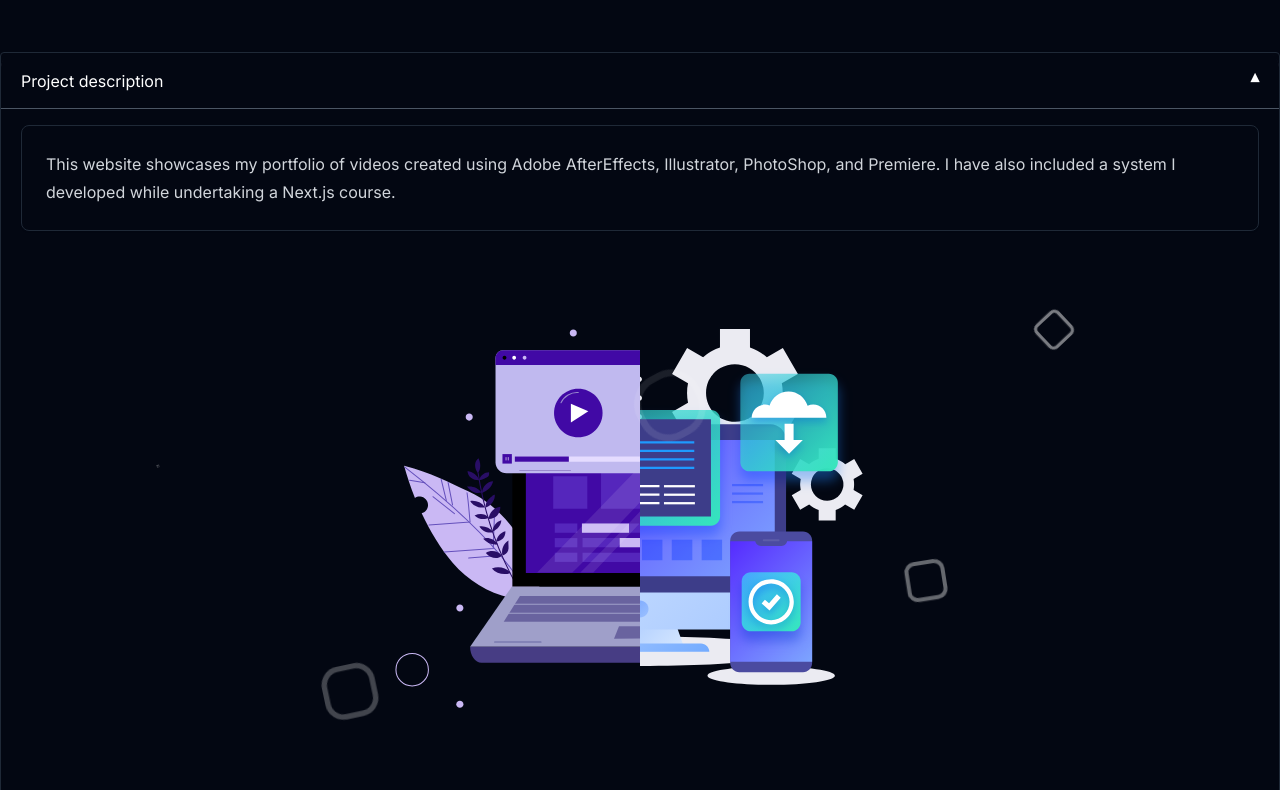
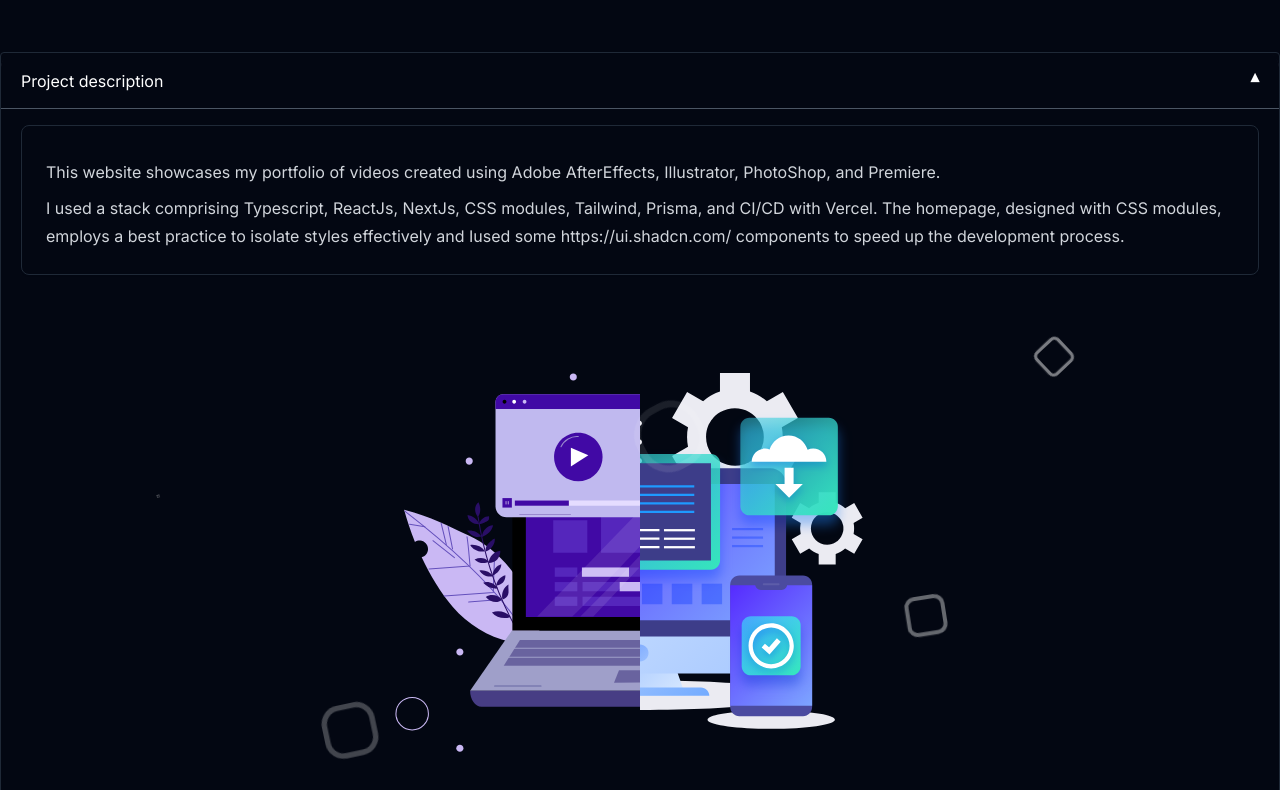
Before and after one commit to alessandrolorenz/next-service-tickets, a Next.js app: page / in a window 1280 px wide. Shown: the part 1570-2360 px from the top of the page. Built offline with nearby package versions, Linux system fonts and the light colour scheme; no server answers.

Commit message:
feat(layout): adjusted layout-1

```diff
--- a/app/animatedBanner.module.css
+++ b/app/animatedBanner.module.css
@@ -21,7 +21,6 @@
 
 .imagem2 {
   clip-path: inset(0 0 0 50%);
-  /* mostra metade direita inicialmente */
 }
 
 @media (min-width: 768px) {
--- a/app/dashboard/page.tsx
+++ b/app/dashboard/page.tsx
@@ -52,6 +52,19 @@ const Dashboard = async () => {
     return (
         <div>
             <div className=" w-full">
+            <div className="grid gap-4 md:grid-cols-1 px-2 mt-8">
+                    <div>
+                        <Card className="mx-0 mb-4 lg:col-span-3 lg:mr-0">
+                            <CardHeader>
+                                <CardTitle className="mb-6 leading-8">
+                                    Ticket Services NextJs Web Application Dashboard
+                                </CardTitle>
+
+                            </CardHeader>
+
+                        </Card>
+                    </div>
+                </div>
             <div className="grid gap-4 md:grid-cols-2 px-2 mt-6">
                 <div>
                     <DashRecentTickets tickets={tickets} />
@@ -60,39 +73,7 @@ const Dashboard = async () => {
                     <DashChart data={data} />
                 </div>
             </div>
-                <div className="grid gap-4 md:grid-cols-1 px-2 mt-8">
-                    <div>
-                        <Card className="mx-0 mb-4 lg:col-span-3 lg:mr-0">
-                            <CardHeader>
-                                <CardTitle className="mb-6 leading-8">
-                                    This project was developed using a stack
-                                    comprising Typescript, ReactJs, NextJs, CSS
-                                    modules, Tailwind, Prisma, and CI/CD with
-                                    Vercel.
-                                </CardTitle>
-                                <CardDescription className="">
-                                    The system is a Ticket Services platform,
-                                    enabling the creation of tickets or tasks
-                                    related to ongoing project activities. It
-                                    serves as my comprehensive to-do list,
-                                    guiding the evolution of the system.
-                                </CardDescription>
-                            </CardHeader>
-                            <CardContent className="max-w-full prose dark:prose-invert">
-                                This system serves as a Ticket Services
-                                platform, enabling the creation of tickets or
-                                tasks related to ongoing project activities. It
-                                serves as my comprehensive to-do list, guiding
-                                the evolution of the system.
-                            </CardContent>
-                            <CardFooter>
-                                Within the logged-in section, there is a simple
-                                system I developed while undertaking a Next.js
-                                course.
-                            </CardFooter>
-                        </Card>
-                    </div>
-                </div>
+
             </div>
 
         </div>
--- a/app/layout.tsx
+++ b/app/layout.tsx
@@ -28,7 +28,7 @@ export default async function RootLayout({
                 enableSystem
                 disableTransitionOnChange
             >
-                <body className={inter.className}>
+                <body className={`${inter.className} flex flex-col h-screen`}>
                     <nav className="flex flex-col items-center border-b px-5 py-3">
                         <div className="max-w-6xl w-full">
                             <MainNav session={session} />
@@ -37,10 +37,9 @@ export default async function RootLayout({
                     <main className="flex flex-col items-center">
                         <div className=" w-full">{children}</div>
                     </main>
-                    <footer className="flex items-center justify-end w-full h-24 border-t">
-                        <code className="text-sm bg-black p-2 mr-10 text-lg sm:text-sm">
-                            {new Date().getDay()}/{new Date().getMonth()}/
-                            {new Date().getFullYear()} - Alessandro Lorenz
+                    <footer className="flex items-center justify-end w-full h-24 border-t bottom-0 mt-auto">
+                        <code className="text-sm p-2 mr-10 text-lg sm:text-sm">
+                            Alessandro Lorenz
                         </code>
                     </footer>
                 </body>
--- a/app/page.tsx
+++ b/app/page.tsx
@@ -178,13 +178,21 @@ const Home = () => {
                             isFirstChild={true}
                             isLastChild={false}
                         >
-                            <Card className="mx-0 lg:col-span-3 lg:mr-0 relative">
-                                <CardContent className="max-w-full prose dark:prose-invert  p-6">
+                            <Card className="mx-0 lg:col-span-3 lg:mr-0 relative p-6">
+                                <CardContent className="max-w-full prose dark:prose-invert  p-0 pt-2">
                                     This website showcases my portfolio of
                                     videos created using Adobe AfterEffects,
-                                    Illustrator, PhotoShop, and Premiere. I have
-                                    also included a system I developed while
-                                    undertaking a Next.js course.
+                                    Illustrator, PhotoShop, and Premiere.
+                                </CardContent>
+                                <CardContent className="max-w-full prose dark:prose-invert  p-0 pt-2">
+                                    I used a stack
+                                    comprising Typescript, ReactJs, NextJs, CSS
+                                    modules, Tailwind, Prisma, and CI/CD with
+                                    Vercel. The homepage, designed with CSS modules,
+                                    employs a best practice to isolate styles
+                                    effectively and Iused some
+                                    https://ui.shadcn.com/ components to speed up
+                                    the development process.
                                 </CardContent>
                             </Card>
                             <AnimatedBanner />
@@ -379,16 +387,7 @@ const Home = () => {
                                 technologies and the endless possibilities they
                                 offer to make the world a better place.
                             </CardContent>
-                            <CardContent className="max-w-full prose dark:prose-invert mt-4">
-                                This project was developed using a stack
-                                comprising Typescript, ReactJs, NextJs, CSS
-                                modules, Tailwind, Prisma, and CI/CD with
-                                Vercel. The homepage, designed with CSS modules,
-                                employs a best practice to isolate styles
-                                effectively and Iused some
-                                https://ui.shadcn.com/ components to speed up
-                                the development process.
-                            </CardContent>
+
                             <CardFooter>
                                 Also included is a system I developed while
                                 undertaking a Next.js course. This system serves
```
